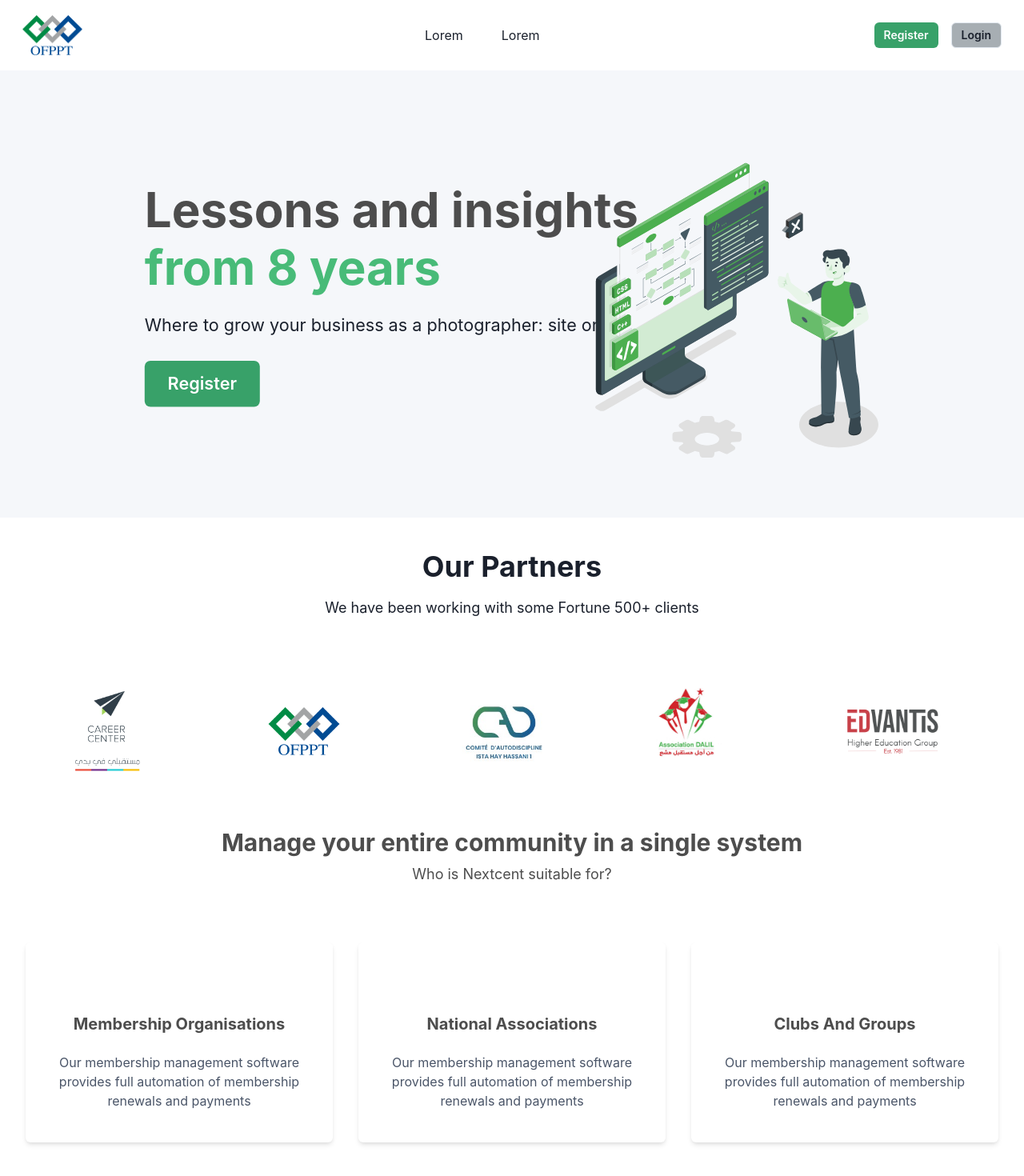
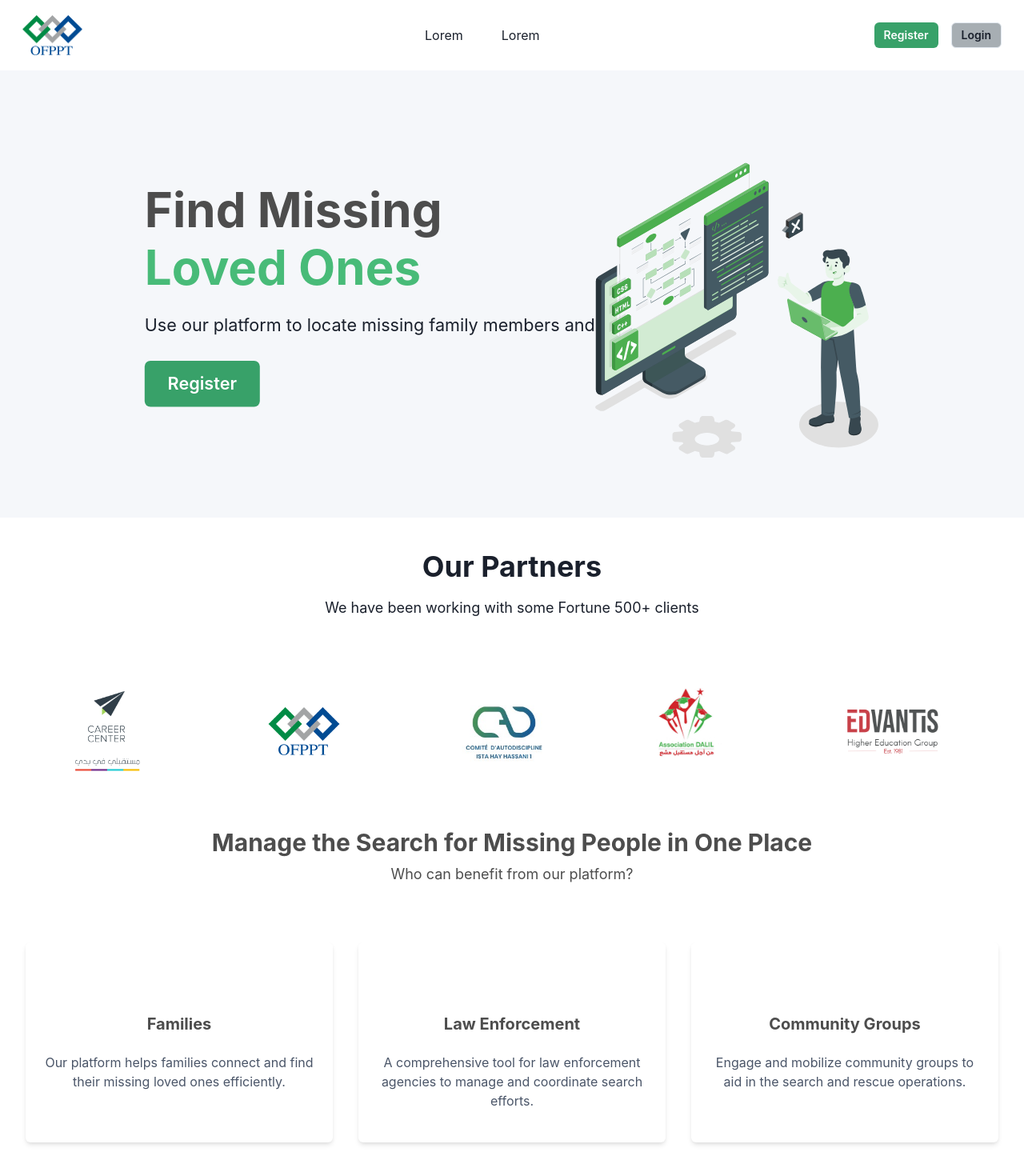
Before and after one commit to Hakim2Mezrioui/hackathon, a React (Create React App) app in the folder front-end/: page /home in a window 1280 px wide. Shown: the top 1470 px of the page at 80% size. Built offline with nearby package versions, Linux system fonts and the light colour scheme.

Commit message:
"Added new route for DetailedPerson component, updated HeroSection and HomePage components, and modified Services component"

```diff
--- a/front-end/src/App.js
+++ b/front-end/src/App.js
@@ -9,6 +9,7 @@ import Profile from "./Profile/Profile";
 import { Provider } from "react-redux";
 import { store } from "./store/store";
 import Missing from "./Missing/Missing";
+import DetailedPerson from "./Missing/Person";
 
 function App() {
   const value = {
@@ -27,6 +28,7 @@ function App() {
             <Route path="/users" element={<Users />} />
             <Route path="/profile" element={<Profile />} />
             <Route path="/missing" element={<Missing/>} />
+            <Route path="/detailPerson" element={<DetailedPerson/>} />
           </Routes>
         </BrowserRouter>
       </CookiesProvider>
--- a/front-end/src/HeroSection/HeroSection.jsx
+++ b/front-end/src/HeroSection/HeroSection.jsx
@@ -13,13 +13,14 @@ const HeroSection = () => {
     >
       <Box m={100} mt={130} mb={130} maxW="lg" textAlign={{ base: "center", md: "left" }} pos={'relative'} left={100} transform={"scale(1.2)"}>
         <Heading w={600} as="h1" fontSize={50} mb={4} color={'#4D4D4D'} fontFamily={'inter'}>
-          Lessons and insights <br />
+        Find Missing
+        <br />
           <Text as="span" color="green.400">
-            from 8 years
+          Loved Ones
           </Text>
         </Heading>
         <Text fontSize="lg" width={600} mb={6}>
-          Where to grow your business as a photographer: site or social media?
+        Use our platform to locate missing family members and friends.
         </Text>
         <Button colorScheme="green" size="lg">
           Register
--- a/front-end/src/HomePage/Home.jsx
+++ b/front-end/src/HomePage/Home.jsx
@@ -4,6 +4,7 @@ import { Header } from "../Header/Header";
 import HeroSection from "../HeroSection/HeroSection";
 import Services from "../OurServices/services";
 import Partners from "../partners/Partners";
+import DetailedPerson from "../Missing/Person";
 
 function Home() {
   return (
--- /dev/null
+++ b/front-end/src/Missing/Person.jsx
@@ -0,0 +1,102 @@
+import React, { useEffect, useState } from "react";
+import { Box, Heading, Text, Button, Image, VStack, Flex } from "@chakra-ui/react";
+import { Header } from "../Header/Header";
+
+
+const DetailedPerson = ({ personId }) => {
+
+  const [person, setPerson] = useState({
+    fullName: "Marie Lefevre",
+    dateDePerdre: "2024-06-02",
+    ville: "casablanca",
+    dateDeNaissance: "1992-07-30",
+    description: "Femme, 165 cm, cheveux blonds, portait un pantalon rouge et un sac à dos noir.",
+    image: "/oldman.jpg",
+    cin: "BX2345678",
+    email:'mezrioui.hakim@gmail.com'
+  },);
+
+//   useEffect(() => {
+//     // Fetch the person's details using the personId
+//     const fetchPersonDetails = async () => {
+//       // Replace with your actual data fetching logic
+//       const response = await fetch(`/api/missingPeople/${personId}`);
+//       const data = await response.json();
+//       setPerson(data);
+//     };
+
+//     fetchPersonDetails();
+//   }, [personId]);
+
+        // useEffect(() => {
+        //     // Fetch the person's details using the personId
+        //     const fetchPersonDetails = () => {
+        //         // Replace with your actual data fetching logic
+        //         const personData = missingPeople.find(person => person.cin === personId);
+        //         setPerson(personData);
+        //         };
+
+        //         fetchPersonDetails();
+        //         }, [personId]);
+
+        if (!person) {
+          return <Text>Loading...</Text>;
+        }
+        return (
+            <>
+            <Header/>
+                <Box p={10} bg="gray.100" textAlign="center">
+                <Flex wrap="wrap" justify="center" align="center" mb={10}>
+                    <Image
+                    src={`/missing/${person.image}`}
+                    alt={person.fullName}
+                    boxSize="300px"
+                    objectFit="cover"
+                    borderRadius="lg"
+                    mb={5}
+                    />
+                    <VStack align="start" spacing={4} ml={5}>
+                    <Heading as="h1" size="xl" fontWeight="bold">
+                        {person.fullName}
+                    </Heading>
+                    <Text fontSize="lg" color="gray.700">
+                        Disappeared: {new Date(person.dateDePerdre).toLocaleDateString()}
+                    </Text>
+                    <Text fontSize="lg" color="gray.700">
+                        City: {person.ville}
+                    </Text>
+                    <Text fontSize="lg" color="gray.700">
+                        Description: {person.description}
+                    </Text>
+                    <Text fontSize="lg" color="gray.700">
+                        Date of Birth: {new Date(person.dateDeNaissance).toLocaleDateString()}
+                    </Text>
+                    </VStack>
+                </Flex>
+                <Box bg="white" p={5} borderRadius="lg" boxShadow="md" maxW="lg" mx="auto">
+                    <Heading as="h2" size="lg" fontWeight="bold" mb={4}>
+                    Contact Information
+                    </Heading>
+                    <Text fontSize="lg" mb={2}>
+                    If you have any information about {person.fullName}, please contact their family or the authorities using the information below:
+                    </Text>
+                    <Text fontSize="md" color="gray.700" mb={2}>
+                    Family Contact: +me
+                    </Text>
+                    <Text fontSize="md" color="gray.700" mb={4}>
+                    Authorities Contact: +212610355438
+                    </Text>
+                    <Button colorScheme="blue" size="lg" onClick={() => window.location.href = `mailto:${person.email}`}>
+                    Email Family
+                    </Button>
+                    <Button colorScheme="red" size="lg" ml={4} onClick={() => window.location.href = `tel:${+212610355438}`}>
+                    Call Authorities
+                    </Button>
+                </Box>
+                </Box>
+
+    </>
+  );
+};
+
+export default DetailedPerson;
--- a/front-end/src/OurServices/services.jsx
+++ b/front-end/src/OurServices/services.jsx
@@ -13,27 +13,29 @@ const Services = () => {
           textAlign="center"
           mb={2}
         >
-          Manage your entire community in a single system
-        </Heading>
+      Manage the Search for Missing People in One Place
+    </Heading>
         <Text fontSize="lg" color="#4D4D4D">
-          Who is Nextcent suitable for?
+        Who can benefit from our platform?
         </Text>
       </Flex>
       <Flex justify="center" wrap="wrap" spacing={8} fontFamily={'inter'}>
         <Card
           iconSrc = "/icons/Icon1.svg"
-          title="Membership Organisations"
-          description="Our membership management software provides full automation of membership renewals and payments"
+          title="Families"
+          description="Our platform helps families connect and find their missing loved ones efficiently."
         />
         <Card
           iconSrc = "/icons/Icon1.svg"
-          title="National Associations"
-          description="Our membership management software provides full automation of membership renewals and payments"
+          title="Law Enforcement"
+          description="A comprehensive tool for law enforcement agencies to manage and coordinate search efforts."
         />
         <Card
           iconSrc = "/icons/Icon1.svg"
-          title="Clubs And Groups"
-          description="Our membership management software provides full automation of membership renewals and payments"
+          title="Community Groups
+"
+          description="Engage and mobilize community groups to aid in the search and rescue operations.
+"
         />
       </Flex>
     </Box>
```
Also changed, not shown: front-end/public/missing/oldman.jpg (added).
